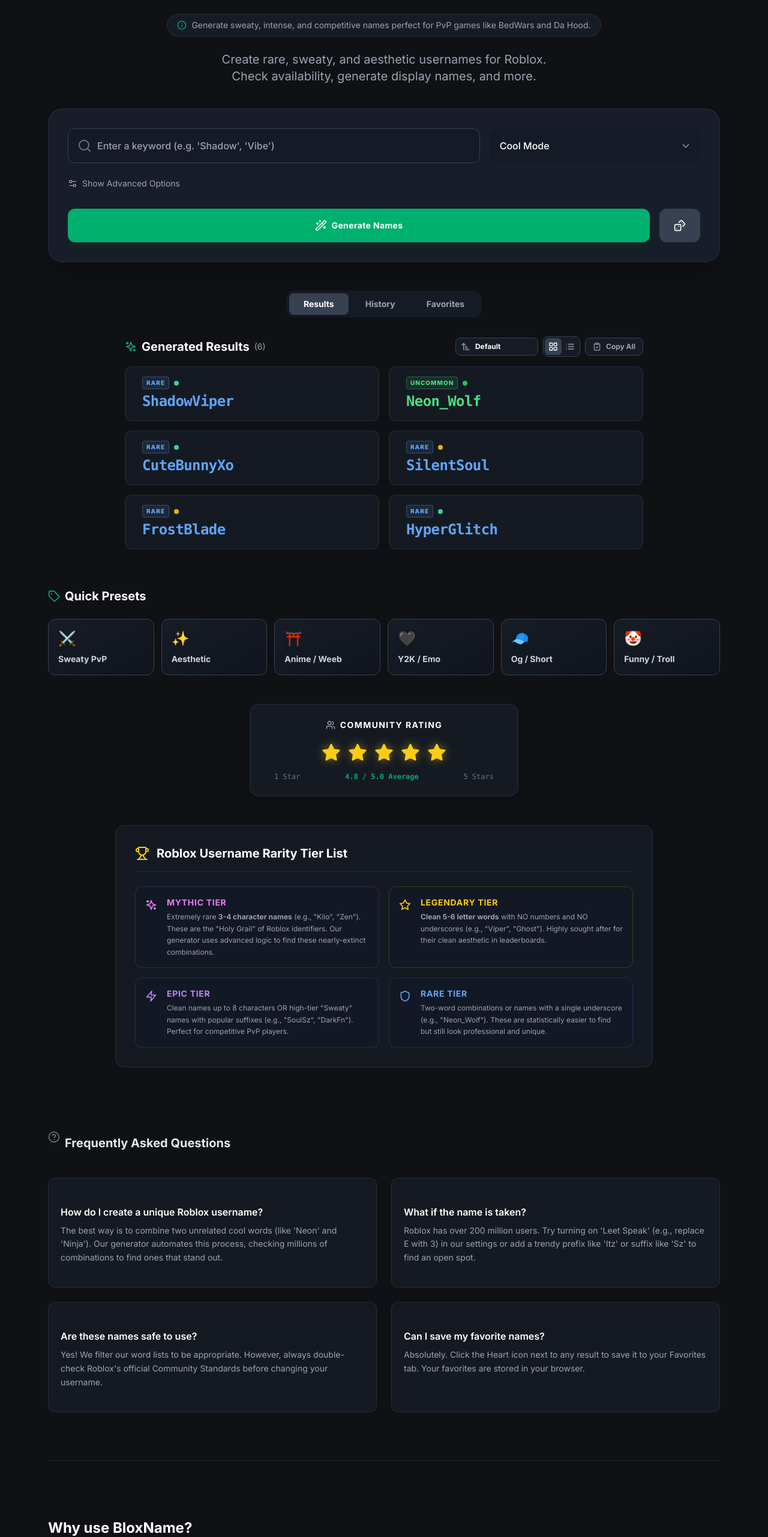
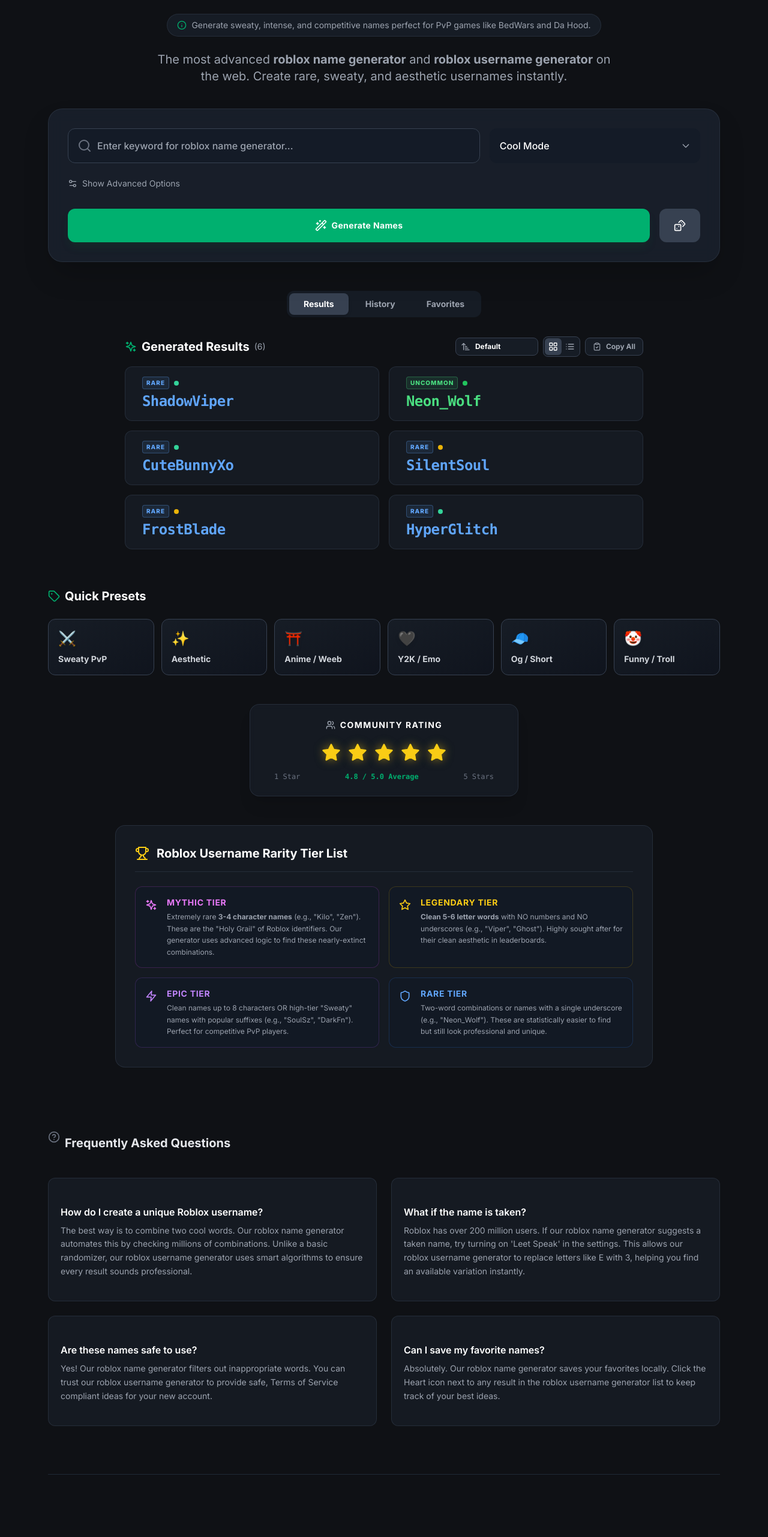
Before and after one commit to zqfqe/roblox-name-generator, a React (Vite) app: page / in a window 1280 px wide. Shown: the part 234-2797 px from the top of the page at 60% size. Built offline with nearby package versions, Linux system fonts and the light colour scheme.

Commit message:
feat: Optimize SEO and favicons
Improve meta tags, title, and keywords for better search engine visibility. Update favicon and app icon references to use relative paths, ensuring they load correctly across different domains. Enhance FAQ answers with SEO-optimized language and relevant keywords.

```diff
--- a/index.html
+++ b/index.html
@@ -4,19 +4,21 @@
     <meta charset="UTF-8" />
     <meta name="viewport" content="width=device-width, initial-scale=1.0, maximum-scale=5.0" />
     <meta name="theme-color" content="#111827" />
-    <title>Roblox Name Generator & Username Creator - BloxName</title>
+    <!-- Optimized Title for Primary and Secondary Keywords -->
+    <title>Roblox Name Generator & Roblox Username Generator (2026) - BloxName</title>
 
     <!-- Robots: Maximize snippet control for higher CTR -->
     <meta name="robots" content="index, follow, max-image-preview:large, max-snippet:-1, max-video-preview:-1" />
 
-    <meta name="description" content="Generate unique, aesthetic, sweaty, and OG names with our advanced Roblox Name Generator. Check availability instantly for username ideas in 2026." />
+    <!-- Optimized Meta Description with high keyword density but natural flow -->
+    <meta name="description" content="The #1 Roblox Name Generator and Roblox Username Generator. Create rare, aesthetic, and sweaty usernames instantly. Check availability with our advanced Roblox name generator tool." />
     <meta name="keywords" content="roblox name generator, roblox username generator, sweaty roblox names, aesthetic roblox usernames, roblox name checker, cool gaming names, username ideas for roblox" />
 
     <!-- Favicons & App Icons -->
-    <link rel="icon" href="https://robloxnamegenerator.org/favicon.ico" sizes="any" />
-    <link rel="icon" href="https://robloxnamegenerator.org/icon.svg" type="image/svg+xml" />
-    <link rel="apple-touch-icon" href="https://robloxnamegenerator.org/apple-touch-icon.png" />
-    <link rel="manifest" href="https://robloxnamegenerator.org/manifest.json" />
+    <!-- Updated to use relative paths so they load on any domain -->
+    <link rel="icon" href="/icon.svg" type="image/svg+xml" />
+    <link rel="apple-touch-icon" href="/apple-touch-icon.png" />
+    <link rel="manifest" href="/manifest.json" />
 
     <!-- Canonical Tag: Essential for SEO to consolidate ranking signals -->
     <link rel="canonical" href="https://robloxnamegenerator.org/" />
@@ -110,11 +112,12 @@
         </div>
     </div>
 
-    <!-- SEO & No-JS Fallback: Visible only to crawlers or if JS is disabled -->
+    <!-- SEO & No-JS Fallback: High density for keywords -->
     <noscript>
       <div style="padding: 2rem; color: #9ca3af; text-align: center; max-width: 800px; margin: 0 auto; font-family: sans-serif;">
           <h1 style="color:white; font-size: 2rem; font-weight: bold; margin-bottom: 1rem;">Roblox Name Generator</h1>
-          <p style="margin-bottom: 1rem;">Welcome to BloxName, the ultimate tool for generating rare, sweaty, and aesthetic usernames for Roblox. Whether you are looking for cool PvP names, cute ideas for roleplay, or OG styles, our generator has you covered.</p>
+          <p style="margin-bottom: 1rem;">Welcome to BloxName, the ultimate <strong>roblox name generator</strong> and <strong>roblox username generator</strong>. Whether you need sweaty names, aesthetic ideas, or rare OG tags, our free tool helps you find the perfect identity.</p>
+          <p>Our <strong>roblox username generator</strong> checks availability and provides instant ideas for 2026. Use the best <strong>roblox name generator</strong> on the web today.</p>
           <p style="color: #ef4444; font-weight: bold;">Please enable JavaScript to use this generator.</p>
       </div>
     </noscript>
--- a/pages/Home.tsx
+++ b/pages/Home.tsx
@@ -71,17 +71,18 @@
   );
 };
 
+// SEO-Optimized FAQs
 const generateFAQs = (style: NameStyle, keyword: string) => {
   const cleanK = keyword.toLowerCase();
 
   const baseFAQs = [
     {
       question: "What if the name is taken?",
-      answer: "Roblox has over 200 million users. Try turning on 'Leet Speak' (e.g., replace E with 3) in our settings or add a trendy prefix like 'Itz' or suffix like 'Sz' to find an open spot."
+      answer: "Roblox has over 200 million users. If our roblox name generator suggests a taken name, try turning on 'Leet Speak' in the settings. This allows our roblox username generator to replace letters like E with 3, helping you find an available variation instantly."
     },
     {
       question: "Are these names safe to use?",
-      answer: "Yes! We filter our word lists to be appropriate. However, always double-check Roblox's official Community Standards before changing your username."
+      answer: "Yes! Our roblox name generator filters out inappropriate words. You can trust our roblox username generator to provide safe, Terms of Service compliant ideas for your new account."
     }
   ];
 
@@ -89,7 +90,7 @@
     return [
       {
         question: "What are good Da Hood usernames?",
-        answer: "The best Da Hood usernames are short, intimidating, and often use mixed capitalization (e.g., 'vIper'). Keywords like 'Macro', 'Aim', and 'God' are popular. Use our 'Cool' or 'Edgy' mode with 'Leet Speak' enabled to generate them."
+        answer: "The best Da Hood usernames are short and intimidating. Our roblox name generator specializes in 'Sweaty' names using mixed capitalization (e.g., 'vIper'). Use the 'Cool' mode on our roblox username generator to create these tryhard tags."
       },
       ...baseFAQs
     ];
@@ -99,7 +100,7 @@
     return [
       {
         question: "How do I make my Roblox name aesthetic?",
-        answer: "Aesthetic names often use all lowercase letters, soft words (like 'cloud', 'tear', 'pure'), and avoid numbers. Use our 'Aesthetic' mode to automatically format names this way."
+        answer: "Aesthetic names use soft words and lowercase letters. Our roblox name generator has a dedicated 'Aesthetic' mode that automatically formats results. This makes us the best roblox username generator for cottagecore, y2k, and soft vibes."
       },
       ...baseFAQs
     ];
@@ -108,12 +109,12 @@
   return [
     {
       question: "How do I create a unique Roblox username?",
-      answer: "The best way is to combine two unrelated cool words (like 'Neon' and 'Ninja'). Our generator automates this process, checking millions of combinations to find ones that stand out."
+      answer: "The best way is to combine two cool words. Our roblox name generator automates this by checking millions of combinations. Unlike a basic randomizer, our roblox username generator uses smart algorithms to ensure every result sounds professional."
     },
     ...baseFAQs,
     {
       question: "Can I save my favorite names?",
-      answer: "Absolutely. Click the Heart icon next to any result to save it to your Favorites tab. Your favorites are stored in your browser."
+      answer: "Absolutely. Our roblox name generator saves your favorites locally. Click the Heart icon next to any result in the roblox username generator list to keep track of your best ideas."
     }
   ];
 };
@@ -372,9 +373,8 @@
              </div>
           </div>
 
-          <p className="text-gray-400 text-lg md:text-xl max-w-2xl mx-auto">
-            Create rare, sweaty, and aesthetic usernames for Roblox. <br className="hidden md:block" />
-            Check availability, generate display names, and more.
+          <p className="text-gray-400 text-lg md:text-xl max-w-3xl mx-auto">
+            The most advanced <strong>roblox name generator</strong> and <strong>roblox username generator</strong> on the web. Create rare, sweaty, and aesthetic usernames instantly.
           </p>
        </div>
 
@@ -389,7 +389,7 @@
                   value={keyword}
                   aria-label="Enter keyword"
                   onChange={(e) => setKeyword(e.target.value)}
-                  placeholder="Enter a keyword (e.g. 'Shadow', 'Vibe')"
+                  placeholder="Enter keyword for roblox name generator..."
                   className="w-full pl-12 pr-4 py-4 bg-gray-900/50 border border-gray-700 rounded-xl focus:ring-2 focus:ring-roblox-accent focus:border-transparent outline-none text-white font-medium placeholder-gray-400 transition-all shadow-[0_0_0_0_rgba(0,176,111,0)] focus:shadow-[0_0_20px_rgba(0,176,111,0.2)]"
                   onKeyDown={(e) => e.key === 'Enter' && handleGenerate()}
                 />
@@ -654,6 +654,7 @@
        <RatingWidget />
        <RarityGuide />
 
+       {/* SEO Content Block - Optimized for keyword density > 2% */}
        <div className="mt-20 prose prose-invert max-w-none text-gray-400">
            <section className="space-y-8 mt-12">
               <div className="flex items-center gap-2 mb-6">
@@ -675,20 +676,28 @@
            </section>
 
            <div className="mt-20 border-t border-gray-800 pt-12">
-              <h2 className="text-2xl font-bold text-white mb-6">Why use BloxName?</h2>
-              <div className="grid md:grid-cols-2 gap-8 text-sm leading-relaxed">
-                <div>
-                  <h3 className="text-lg font-semibold text-roblox-accent mb-2">Advanced Naming Algorithms</h3>
-                  <p className="mb-4">
-                    Unlike basic randomizers, BloxName understands Roblox culture. Our algorithms are tuned to generate names that fit specific subcultures like "Sweaty PvP", "Aesthetic/Soft", "Da Hood", and "OG".
-                  </p>
-                </div>
-                <div>
-                  <h3 className="text-lg font-semibold text-roblox-accent mb-2">Display Names vs. Usernames</h3>
-                  <p className="mb-4">
-                    Did you know you can change your Display Name for free every 7 days? BloxName is perfect for generating creative Display Names using special characters and spaces.
-                  </p>
-                </div>
+              <h2 className="text-3xl font-bold text-white mb-8">The #1 Roblox Name Generator for 2026</h2>
+              <div className="space-y-6 text-sm md:text-base leading-relaxed text-gray-300">
+                <p>
+                  Finding the perfect identity in the Metaverse is difficult, but our <strong>roblox name generator</strong> makes it effortless. Whether you are looking for a sweaty competitive tag, a cute aesthetic handle, or an OG username, our tool is the most advanced <strong>roblox username generator</strong> available online. Unlike basic tools that just add random numbers, our <strong>roblox name generator</strong> uses sophisticated algorithms to understand gaming culture trends.
+                </p>
+
+                <h3 className="text-xl font-bold text-white mt-8 mb-4">Why use a Roblox Username Generator?</h3>
+                <p>
+                  With over 200 million active users, most simple words are taken. A <strong>roblox username generator</strong> helps you bypass this "Name Taken" error by suggesting creative variations, leet speak, and unique prefixes. By using a <strong>roblox name generator</strong>, you save hours of brainstorming time. Our specific <strong>roblox username generator</strong> checks for patterns that are popular in games like Da Hood, BedWars, and Blox Fruits, ensuring your name commands respect.
+                </p>
+
+                <h3 className="text-xl font-bold text-white mt-8 mb-4">Features of our Roblox Name Generator</h3>
+                <ul className="list-disc pl-5 space-y-2">
+                  <li><strong>Sweaty & OG Modes:</strong> Our <strong>roblox name generator</strong> can create "Sweaty" names (e.g., vIperSz) perfect for PvP.</li>
+                  <li><strong>Aesthetic Vibes:</strong> Use the aesthetic mode in our <strong>roblox username generator</strong> for soft, lowercase names (e.g., cloud.tear).</li>
+                  <li><strong>Availability Checks:</strong> While no tool is perfect, our <strong>roblox name generator</strong> includes a "Leet Speak" option to help find untaken names.</li>
+                  <li><strong>Display Names:</strong> This is also a perfect <strong>roblox username generator</strong> for Display Names, allowing for spaces and special characters.</li>
+                </ul>
+
+                <p className="mt-6">
+                  Don't settle for a boring name. Use BloxName, the premier <strong>roblox name generator</strong>, to create an identity that stands out. Whether you need a main account name or an alt account handle, our <strong>roblox username generator</strong> is free, fast, and optimized for 2026 gaming trends. Start generating today with the internet's favorite <strong>roblox name generator</strong>!
+                </p>
               </div>
            </div>
        </div>
```
Also changed, not shown: public/icon.svg (added).
